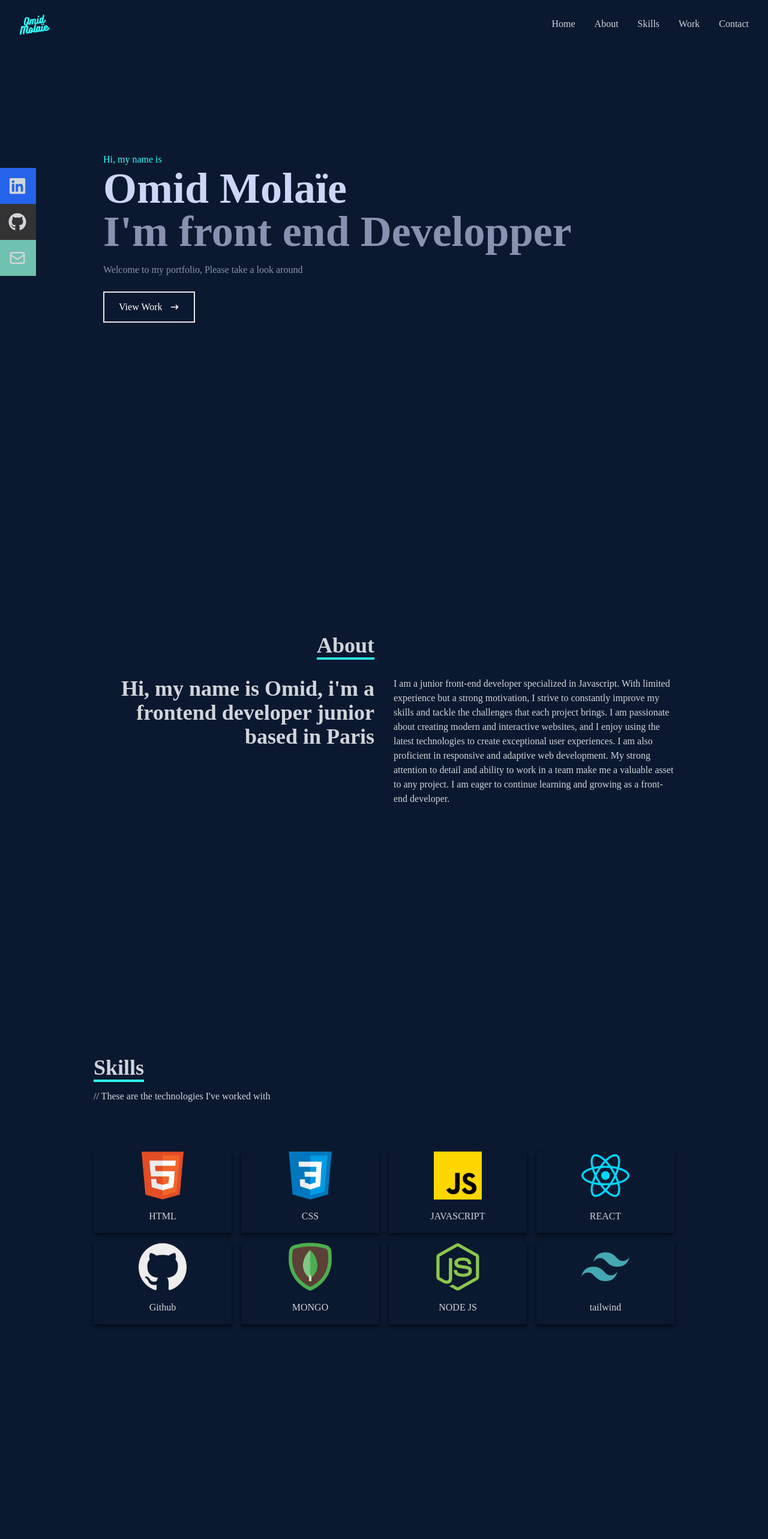
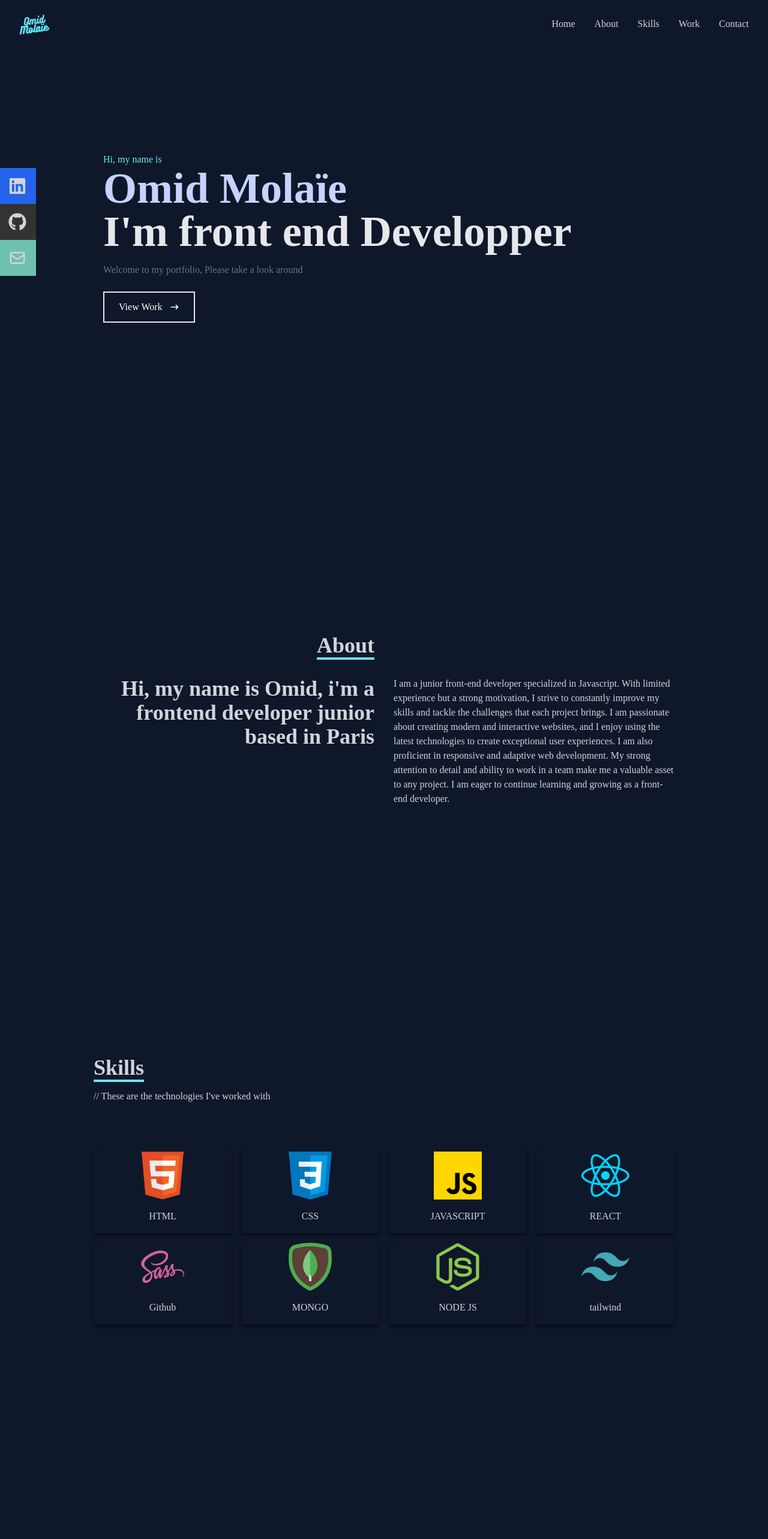
Before and after one commit to OmidCode/Portfolio, a React (Create React App) app: page / in a window 1280 px wide. Shown: the top 2566 px of the page at 60% size. Built offline with nearby package versions, Linux system fonts and the light colour scheme.

Commit message:
colors update

```diff
--- a/src/components/About.jsx
+++ b/src/components/About.jsx
@@ -2,11 +2,11 @@ import React from 'react';
 
 function About() {
   return (
-    <div name="about" className="w-full h-screen bg-[#0a192f] text-gray-300">
+    <div name="about" className="w-full h-screen bg-slate-900 text-gray-300">
       <div className="flex flex-col justify-center items-center w-full h-full">
         <div className="max-w-[1000px] w-full grid grid-cols-2 gap-8">
           <div className="sm:text-right pb-8 pl-4">
-            <p className="text-4xl font-bold inline border-b-4 border-[#33fffcdb]">About</p>
+            <p className="text-4xl font-bold inline border-b-4 border-cyan-300">About</p>
           </div>
         </div>
         <div className="max-w-[1000px] w-full grid sm:grid-cols-2 gap-8 px-4">
--- a/src/components/Home.jsx
+++ b/src/components/Home.jsx
@@ -4,16 +4,16 @@ import { Link } from 'react-scroll';
 
 const Home = () => {
   return (
-    <div name="home" className="w-full h-screen bg-[#0a192f]">
+    <div name="home" className="w-full h-screen bg-slate-900">
       {/* Container */}
       <div className="max-w-[1000px] mx-auto px-8 flex flex-col justify-center h-full">
-        <p className="text-[#33FFFC]">Hi, my name is</p>
-        <h1 className="text-4xl sm:text-7xl font-bold text-[#ccd6f6]">Omid Molaïe</h1>
-        <h2 className="text-4xl sm:text-7xl font-bold text-[#8892b0]">I'm front end Developper</h2>
-        <p className="text-[#8892b0] py-4 max-w-[700px]">Welcome to my portfolio, Please take a look around</p>
+        <p className="text-cyan-300">Hi, my name is</p>
+        <h1 className="text-4xl sm:text-7xl font-bold text-indigo-200">Omid Molaïe</h1>
+        <h2 className="text-4xl sm:text-7xl font-bold text-gray-200">I'm front end Developper</h2>
+        <p className="text-slate-500 py-4 max-w-[700px]">Welcome to my portfolio, Please take a look around</p>
         <div>
           <Link to="work" smooth={true} duration={500}>
-            <button type="button" className="text-white group border-2 px-6 py-3 my-2 flex items-center hover:bg-[#33fffcdb] hover:border-[#33fffcdb]">
+            <button type="button" className="text-white group border-2 px-6 py-3 my-2 flex items-center hover:bg-cyan-300 hover:border-cyan-300">
               View Work
               <span className="group-hover:rotate-90 duration-300">
                 <HiArrowNarrowRight className="ml-3" />
--- a/src/components/Navbar.jsx
+++ b/src/components/Navbar.jsx
@@ -1,7 +1,7 @@
 import React, { useState } from 'react';
 import { FaBars, FaTimes, FaGithub, FaLinkedin } from 'react-icons/fa';
 import { HiOutlineMail } from 'react-icons/hi';
-import Logo from '../assets/logo.png';
+import Logo from '../assets/Logo.png';
 import { Link } from 'react-scroll';
 
 const Navbar = () => {
@@ -9,34 +9,34 @@ const Navbar = () => {
   const handleClick = () => setNav(!nav);
 
   return (
-    <div className="fixed w-full h-[80px] flex justify-between items-center px-4 bg-[#0a192f] text-gray-300">
+    <div className="fixed w-full h-[80px] flex justify-between items-center px-4 bg-slate-900 text-gray-300">
       <div>
         <img src={Logo} alt="Logo" style={{ width: '80px' }} />
       </div>
 
       {/* Menu */}
       <ul className="hidden md:flex">
-        <li className="hover:text-[#33FFFC]">
+        <li className="hover:text-cyan-300">
           <Link to="home" smooth={true} duration={500}>
             Home
           </Link>
         </li>
-        <li className="hover:text-[#33FFFC]">
+        <li className="hover:text-cyan-300">
           <Link to="about" smooth={true} duration={500}>
             About
           </Link>
         </li>
-        <li className="hover:text-[#33FFFC]">
+        <li className="hover:text-cyan-300">
           <Link to="skills" smooth={true} duration={500}>
             Skills
           </Link>
         </li>
-        <li className="hover:text-[#33FFFC]">
+        <li className="hover:text-cyan-300">
           <Link to="work" smooth={true} duration={500}>
             Work
           </Link>
         </li>
-        <li className="hover:text-[#33FFFC]">
+        <li className="hover:text-cyan-300">
           <Link to="contact" smooth={true} duration={500}>
             Contact
           </Link>
@@ -49,7 +49,7 @@ const Navbar = () => {
       </div>
 
       {/* Mobile menu */}
-      <ul className={!nav ? 'hidden' : 'absolute top-0 left-0 w-full h-screen bg-[#0a192f] flex flex-col justify-center items-center'}>
+      <ul className={!nav ? 'hidden' : 'absolute top-0 left-0 w-full h-screen bg-slate-900 flex flex-col justify-center items-center'}>
         <li className="py-6 text-4xl">
           <Link onClick={handleClick} to="home" smooth={true} duration={500}>
             Home
--- a/src/components/Skills.jsx
+++ b/src/components/Skills.jsx
@@ -2,7 +2,7 @@ import React from 'react';
 
 import HTML from '../assets/html.png';
 import CSS from '../assets/css.png';
-import GitHub from '../assets/github.png';
+import Sass from '../assets/sass.png';
 import Mongo from '../assets/mongo.png';
 import Node from '../assets/node.png';
 import ReactImg from '../assets/react.png';
@@ -11,11 +11,11 @@ import JavaScript from '../assets/javascript.png';
 
 function Skills() {
   return (
-    <div name="skills" className="w-full h-screen text-gray-300 bg-[#0a192f]">
+    <div name="skills" className="w-full h-screen text-gray-300 bg-slate-900">
       {/*container*/}
       <div className="max-w-[1000px] mx-auto p-4 flex flex-col justify-center w-full h-full">
         <div className="pb-8">
-          <p className="text-4xl font-bold inline border-b-4 border-[#33FFFC]">Skills</p>
+          <p className="text-4xl font-bold inline border-b-4 border-cyan-300">Skills</p>
           <p className="py-4"> // These are the technologies I've worked with</p>
         </div>
 
@@ -37,7 +37,7 @@ function Skills() {
             <p className="my-4">REACT</p>
           </div>{' '}
           <div className="shadow-md shadow-[#040c16] hover:scale-110 duration-500">
-            <img className="w-20 mx-auto" src={GitHub} alt="Github icon" />
+            <img className="w-20 mx-auto" src={Sass} alt="Github icon" />
             <p className="my-4">Github</p>
           </div>{' '}
           <div className="shadow-md shadow-[#040c16] hover:scale-110 duration-500">
--- a/src/components/Work.jsx
+++ b/src/components/Work.jsx
@@ -7,10 +7,10 @@ const Work = () => {
   //setProject(data);
 
   return (
-    <div name="work" className="w-full md:h-screen text-gray-300 bg-[#0a192f]">
+    <div name="work" className="w-full md:h-screen text-gray-300 bg-slate-900">
       <div className="max-w-[1000px] mx-auto p-4 flex flex-col justify-center w-full h-full">
         <div className="pb-8">
-          <p className="text-4xl font-bold inline border-b-4 text-gray-300 border-[#33fffcdb]">Work</p>
+          <p className="text-4xl font-bold inline border-b-4 text-gray-300 border-cyan-300">Work</p>
           <p className="py-6">// Check out some of my recent work</p>
         </div>
 
--- a/src/components/contact.jsx
+++ b/src/components/contact.jsx
@@ -2,16 +2,16 @@ import React from 'react';
 
 function contact() {
   return (
-    <div name="contact" className="w-full h-screen bg-[#0a192f] flex justify-center items-center p-4">
+    <div name="contact" className="w-full h-screen bg-slate-900 flex justify-center items-center p-4">
       <form action="https://getform.io/f/d218825b-2b43-4b93-8cbe-6434b3bb8df9" method="POST" className="flex flex-col max-w-[600px] w-full">
         <div className="pb-8">
-          <p className="text-4xl font-bold inline border-b-4 border-[#33FFFC] text-gray-300">Contact</p>
+          <p className="text-4xl font-bold inline border-b-4 border-cyan-300 text-gray-300">Contact</p>
           <p className="text-gray-300 py-4">Submit the form below and let's work togheter</p>
         </div>
         <input className="bg-[#ccd6f6] p-2" type="text" placeholder="Name" name="name"></input>
         <input className="my-4 p-2 bg-[#ccd6f6]" type="email" placeholder="Email" name="email"></input>
         <textarea className="bg-[#ccd6f6] p-2" name="message" rows="10" placeholder="Message"></textarea>
-        <button className="text-white border-2 hover:bg-[#33FFFC] hover:border-[#33FFFC] px-4 py-3 my-8 mx-auto flex items-center">Let's Collaborate</button>
+        <button className="text-white border-2 hover:bg-cyan-300 hover:border-cyan-300 px-4 py-3 my-8 mx-auto flex items-center">Let's Collaborate</button>
       </form>
     </div>
   );
```
Also changed, not shown: src/assets/logo.png, src/assets/sass.png (added).
